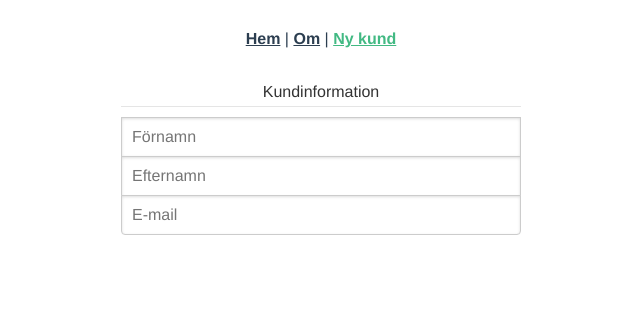
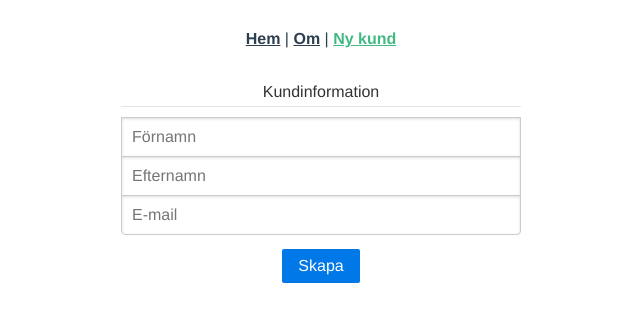
Before and after one commit to itggot-linus-styren/customer-manager-wu2, a Vue app: page /customers/new in a window 1280 px wide. Shown: the top 322 px of the page, without its empty margins (319-959 px from the left). Built offline with nearby package versions, Linux system fonts and the light colour scheme.

Commit message:
lägg till en knapp för att skapa kunder

```diff
--- a/src/components/CustomerForm.vue
+++ b/src/components/CustomerForm.vue
@@ -24,6 +24,13 @@
         :readonly="!editable"
       />
     </fieldset>
+    <button
+      type="submit"
+      class="pure-button pure-button-primary"
+      v-if="editable"
+    >
+      Skapa
+    </button>
   </form>
 </template>
 
@@ -42,7 +49,7 @@ export default {
   props: {
     initialCustomer: Object,
     editable: Boolean,
-  }
+  },
 };
 </script>
 
```
